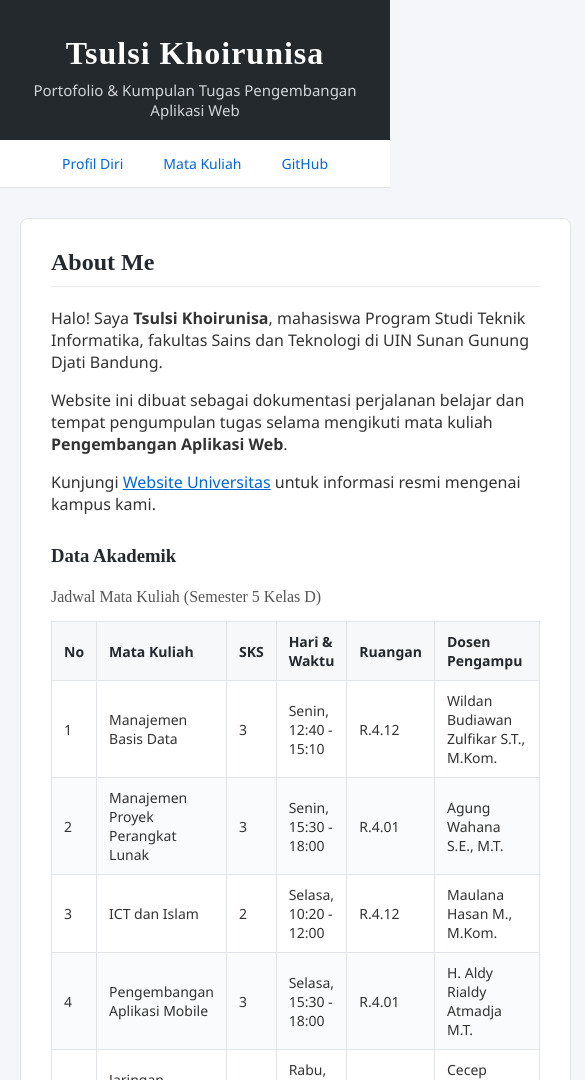
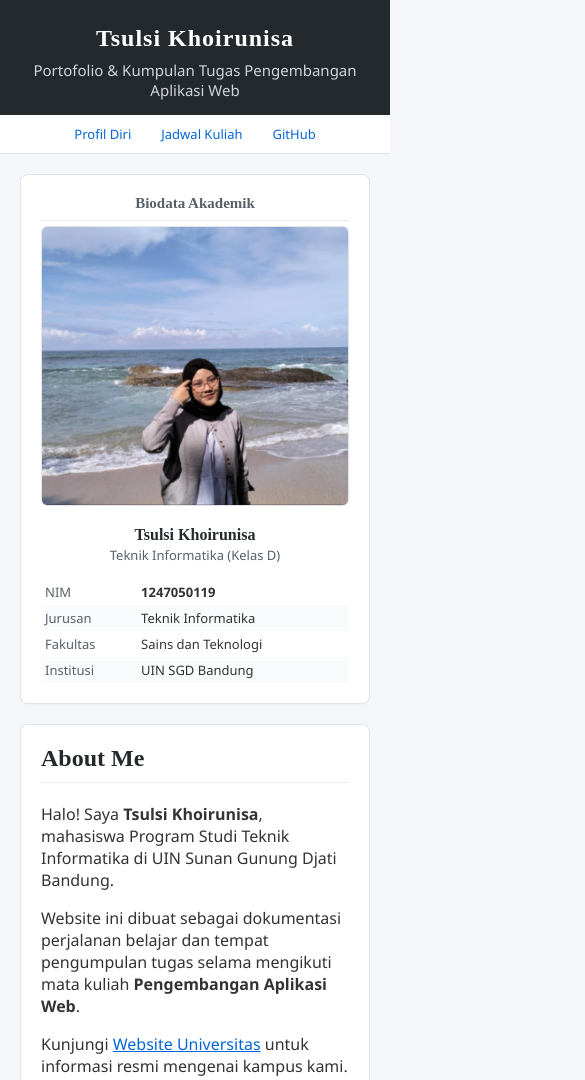
Before and after one commit to tsulsinisa14-maker/Web_Pribadi_PAW_Tsulsi_Khoirunisa, a plain HTML site: page index.html in a window 390 px wide. Shown: the top 1080 px of the page, 585 px wide, since content can reach past the window. Drawn offline with Linux system fonts and the light colour scheme.

Commit message:
mengubah kode

```diff
--- a/index.html
+++ b/index.html
@@ -4,7 +4,6 @@
     <meta charset="UTF-8">
     <meta name="viewport" content="width=device-width, initial-scale=1.0">
 
-    <!-- Metadata yang diminta -->
     <meta name="description" content="Halaman profil dan portfolio pembelajaran Tsulsi Khoirunisa untuk mata kuliah Pengembangan Aplikasi Web.">
     <meta property="og:title" content="PAW | Tsulsi Khoirunisa">
     <meta property="og:description" content="Halaman profil dan portfolio pembelajaran Tsulsi Khoirunisa.">
@@ -12,7 +11,6 @@
 
     <title>PAW | Tsulsi Khoirunisa</title>
 
-    <!-- CSS Styling Layout Bersih & Profesional -->
     <style>
         * {
             box-sizing: border-box;
@@ -23,9 +21,10 @@
             padding: 0;
             background-color: #f4f6f9;
             color: #333;
+            overflow-x: hidden; /* Mencegah layar geser ke kanan/terpotong */
         }
 
-        /* Header Banner Bersih / Netral */
+        /* Header Banner */
         header {
             background-color: #24292e;
             color: white;
@@ -44,11 +43,12 @@
             color: #d1d5db;
         }
 
-        /* Navbar Horizontal di Bawah Banner */
+        /* Navbar Horizontal */
         nav {
             background-color: #ffffff;
             display: flex;
             justify-content: center;
+            flex-wrap: wrap; /* Agar menu turun jika layar sempit */
             padding: 0 20px;
             border-bottom: 1px solid #e1e4e8;
             box-shadow: 0 1px 3px rgba(0,0,0,0.02);
@@ -75,7 +75,7 @@
             align-items: flex-start;
         }
 
-        /* Kolom Kiri (Konten & Tabel) */
+        /* Kolom Kiri (Konten Utama) */
         .main-content {
             flex: 1;
             background: white;
@@ -83,9 +83,10 @@
             border-radius: 8px;
             border: 1px solid #e1e4e8;
             box-shadow: 0 1px 3px rgba(0,0,0,0.02);
+            width: 100%;
         }
 
-        /* Kolom Kanan (Profil/Biodata Card) */
+        /* Kolom Kanan (Profil Card) */
         .sidebar-profile {
             width: 300px;
             background: white;
@@ -94,6 +95,7 @@
             border: 1px solid #e1e4e8;
             box-shadow: 0 1px 3px rgba(0,0,0,0.02);
             text-align: center;
+            flex-shrink: 0; /* Mencegah kolom ini mengecil */
         }
         .sidebar-profile img {
             width: 100%;
@@ -119,12 +121,21 @@
             font-size: 24px;
         }
 
+        /* Wrapper Tabel Agar Bisa di-Scroll di HP */
+        .table-responsive {
+            width: 100%;
+            overflow-x: auto;
+            margin-top: 15px;
+            margin-bottom: 25px;
+            border: 1px solid #e1e4e8;
+            border-radius: 4px;
+        }
+
         /* Tabel Akademik */
         table {
             width: 100%;
+            min-width: 700px; /* Menahan agar tabel tidak tergencet, dipaksa scroll horizontal jika layar kecil */
             border-collapse: collapse;
-            margin-top: 15px;
-            margin-bottom: 25px;
         }
         th, td {
             border: 1px solid #e1e4e8;
@@ -151,6 +162,32 @@
             border-top: 1px solid #e1e4e8;
             margin-top: 40px;
         }
+
+        /* ================= MEDIA QUERY UNTUK HP ================= */
+        @media screen and (max-width: 800px) {
+            .container {
+                flex-direction: column; /* Menumpuk kolom ke bawah */
+                gap: 20px;
+                margin: 20px auto;
+            }
+            .sidebar-profile {
+                width: 100%; /* Foto & biodata jadi selebar layar */
+                order: -1; /* Memindahkan foto profil ke atas (sebelum tabel) */
+            }
+            .main-content {
+                padding: 20px;
+            }
+            header {
+                padding: 25px 15px 15px 15px;
+            }
+            header h1 {
+                font-size: 24px;
+            }
+            nav a {
+                padding: 10px 15px;
+                font-size: 13px;
+            }
+        }
     </style>
 </head>
 <body>
@@ -164,18 +201,18 @@
     <!-- ================= NAVBAR HORIZONTAL ================= -->
     <nav>
         <a href="#profil">Profil Diri</a>
-        <a href="#matakuliah">Mata Kuliah</a>
+        <a href="#matakuliah">Jadwal Kuliah</a>
         <a href="https://github.com/tsulsinisa14-maker/" target="_blank">GitHub</a>
     </nav>
 
-    <!-- ================= KONTEN UTAMA (2 KOLOM) ================= -->
+    <!-- ================= KONTEN UTAMA (2 KOLOM / TUMPUK DI HP) ================= -->
     <div class="container">
 
         <!-- KOLOM KIRI: Deskripsi & Tabel Kuliah -->
         <div class="main-content">
             <section id="profil">
                 <h2>About Me</h2>
-                <p>Halo! Saya <strong>Tsulsi Khoirunisa</strong>, mahasiswa Program Studi Teknik Informatika, fakultas Sains dan Teknologi di UIN Sunan Gunung Djati Bandung.</p>
+                <p>Halo! Saya <strong>Tsulsi Khoirunisa</strong>, mahasiswa Program Studi Teknik Informatika di UIN Sunan Gunung Djati Bandung.</p>
                 <p>Website ini dibuat sebagai dokumentasi perjalanan belajar dan tempat pengumpulan tugas selama mengikuti mata kuliah <strong>Pengembangan Aplikasi Web</strong>.</p>
                 <p>Kunjungi <a href="https://uinsgd.ac.id" target="_blank" style="color: #0366d6; text-decoration: underline;">Website Universitas</a> untuk informasi resmi mengenai kampus kami.</p>
             </section>
@@ -186,6 +223,8 @@
                 <h3>Data Akademik</h3>
                 <h4 style="margin-bottom: 5px; font-weight: normal; color: #555;">Jadwal Mata Kuliah (Semester 5 Kelas D)</h4>
 
+                <!-- Wrapper Tabel agar bisa discroll horizontal -->
+                <div class="table-responsive">
                     <table>
                         <thead>
                             <tr>
@@ -264,6 +303,7 @@
                             </tr>
                         </tbody>
                     </table>
+                </div>
             </section>
         </div>
 
@@ -277,7 +317,7 @@
             <h3 style="margin-bottom: 2px; font-size: 16px;">Tsulsi Khoirunisa</h3>
             <p style="color: #586069; font-size: 13px; margin-top: 0; margin-bottom: 15px;">Teknik Informatika (Kelas D)</p>
 
-            <table style="margin-top: 10px; border: none; width: 100%;">
+            <table style="margin-top: 10px; border: none; width: 100%; min-width: unset;">
                 <tr>
                     <td style="border: none; padding: 4px; color: #586069; font-size: 13px;">NIM</td>
                     <td style="border: none; padding: 4px; font-size: 13px;"><strong>1247050119</strong></td>
```
Lines whose indentation alone changed are shown as unchanged.
